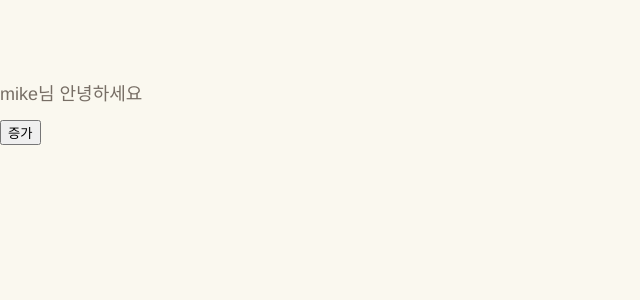
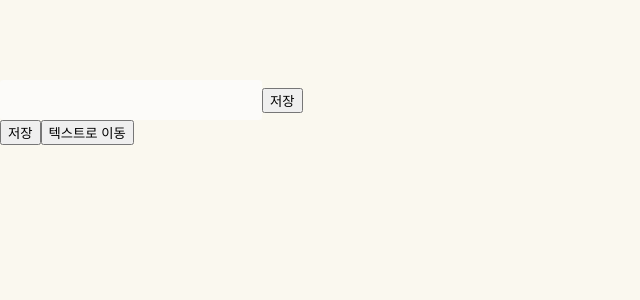
Before and after one commit to sungyun6789/react-practice, a React (Create React App) app: page / in a window 1280 px wide. Shown: the top 300 px of the page, without its empty margins (0-640 px from the left). Built offline with nearby package versions, Linux system fonts and the light colour scheme; the HTML template or start-up script is replaced by a standard one.

Commit message:
feat: useRef

```diff
--- a/src/App.js
+++ b/src/App.js
@@ -1,5 +1,5 @@
-import Context from './practical-react/context/Context';
+import Ref from './practical-react/ref/Ref';
 
 export default function App() {
-  return <Context />;
+  return <Ref />;
 }
--- /dev/null
+++ b/src/practical-react/ref/Ref.js
@@ -0,0 +1,37 @@
+import React, { useRef, useEffect } from 'react';
+
+const Ref = () => {
+  const inputRef = useRef();
+  const buttonRef = useRef();
+  useEffect(() => {
+    inputRef.current.focus();
+  }, []);
+  return (
+    <div>
+      <InputAndSave inputRef={inputRef} />
+      <Button ref={buttonRef} />
+      <button onClick={() => inputRef.current.focus()}>텍스트로 이동</button>
+    </div>
+  );
+};
+
+export default Ref;
+
+function InputAndSave({ inputRef, buttonRef }) {
+  return (
+    <div>
+      <input type="text" ref={inputRef} />
+      <button ref={buttonRef}>저장</button>
+    </div>
+  );
+}
+
+const Button = React.forwardRef(function ({ onClick }, ref) {
+  return (
+    <button onClick={onClick} ref={ref}>
+      저장
+    </button>
+  );
+});
+
+// ref를 조건부 렌더링에서 사용할 때는 current 속성을 검사하는 코드를 작성해야 한다.
```
